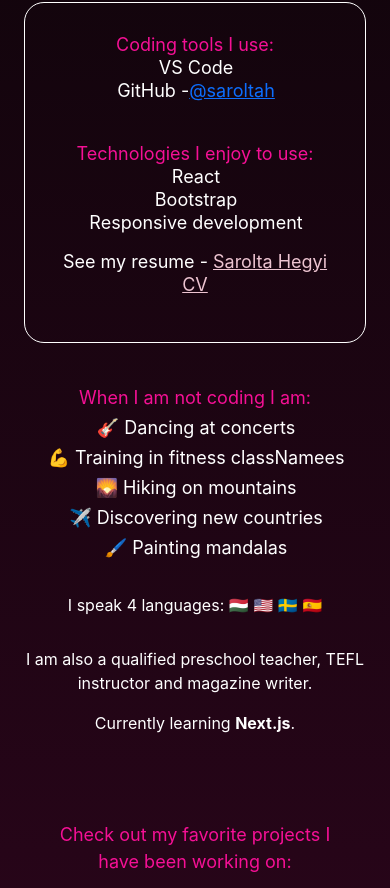
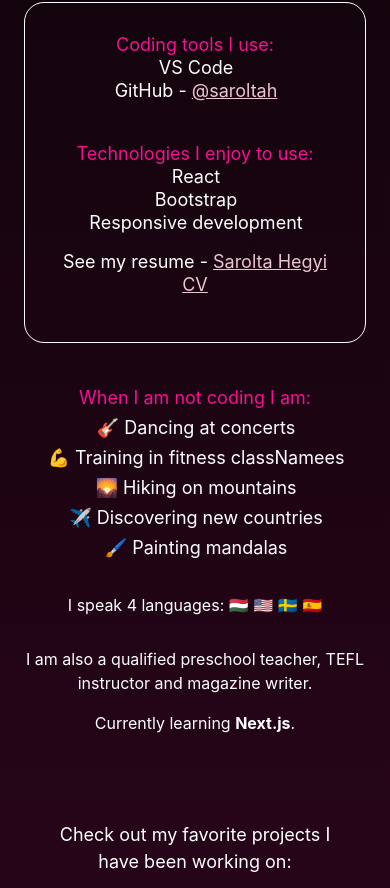
Before and after one commit to saroltah/portfolio-react-sh, a React (Create React App) app: page / in a window 390 px wide. Shown: the part 680-1568 px from the top of the page. Built offline with nearby package versions, Linux system fonts and the light colour scheme; a web font is replaced by a local one.

Commit message:
added css variables

```diff
--- a/src/About.css
+++ b/src/About.css
@@ -4,7 +4,7 @@
   margin-bottom: 60px;
   line-height: 130px;
   text-shadow: 5px 5px 10px rgba(245, 16, 149, 0.4);
-  color: #f51095;
+  color: var(--dark-pink);
 }
 .title {
   font-size: 45px;
@@ -31,7 +31,7 @@
   line-height: 23px;
 }
 .main-line {
-  color: #f51095;
+  color: var(--dark-pink);
 }
 .technologies {
   margin-top: 40px;
--- a/src/About.js
+++ b/src/About.js
@@ -28,12 +28,12 @@ export default function About() {
                 <ul>
                   <li>VS Code</li>
                   <li>
-                    GitHub -
+                    GitHub -{" "}
                     <a
                       href="https://github.com/saroltah/ "
                       target="_blank"
                       title="my github account"
-                      className="project-"
+                      className="project url"
                     >
                       @saroltah{" "}
                     </a>
--- a/src/App.css
+++ b/src/App.css
@@ -1,13 +1,19 @@
-html {
-  min-height: 100%;
-}
-body {
-  background: linear-gradient(
+:root {
+  --light-pink: #edc4d1;
+  --gradient-pink: linear-gradient(
     360deg,
     rgb(96, 9, 58) 0%,
     rgb(77, 6, 47) 36%,
     rgb(4, 4, 4) 100%
   );
+  --light-blue: rgb(203 238 241);
+  --dark-pink: #f51095;
+}
+html {
+  min-height: 100%;
+}
+body {
+  background: var(--gradient-pink);
   color: white;
   margin: 50px 50px;
 }
@@ -15,7 +21,7 @@ body {
   padding: 20px;
 }
 .url {
-  color: #edc4d1;
+  color: var(--light-pink);
 }
 @media (max-width: 775px) {
   .link {
--- a/src/Footer.css
+++ b/src/Footer.css
@@ -6,12 +6,7 @@
   text-align: center;
   display: block;
   margin: 60px 300px 40px 300px;
-  background: linear-gradient(
-    360deg,
-    rgb(96, 9, 58) 0%,
-    rgb(77, 6, 47) 36%,
-    rgb(4, 4, 4) 100%
-  );
+  background: var(--gradient-pink);
 }
 .link {
   padding: 20px;
@@ -25,7 +20,7 @@
   padding-bottom: 40px;
 }
 .url {
-  color: #edc4d1;
+  color: var(--light-pink);
 }
 @media (max-width: 1175px) {
   .contact-form {
--- a/src/Projects.css
+++ b/src/Projects.css
@@ -16,7 +16,7 @@
   margin-top: 20px;
 }
 .project-about {
-  color: rgb(203 238 241);
+  color: var(--light-blue);
 }
 @media (max-width: 1078px) {
   .project-image {
@@ -37,7 +37,7 @@
 }
 @media (max-width: 767px) {
   .check-out {
-    color: #f51095;
+    color: var(dark-pink);
   }
   .first-image {
     margin-top: 25px;
```
